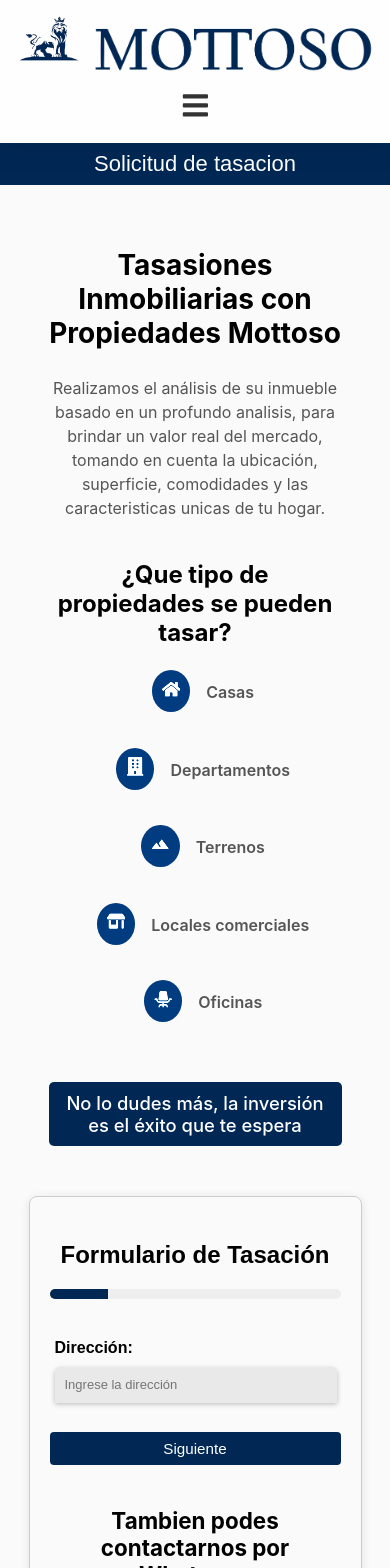
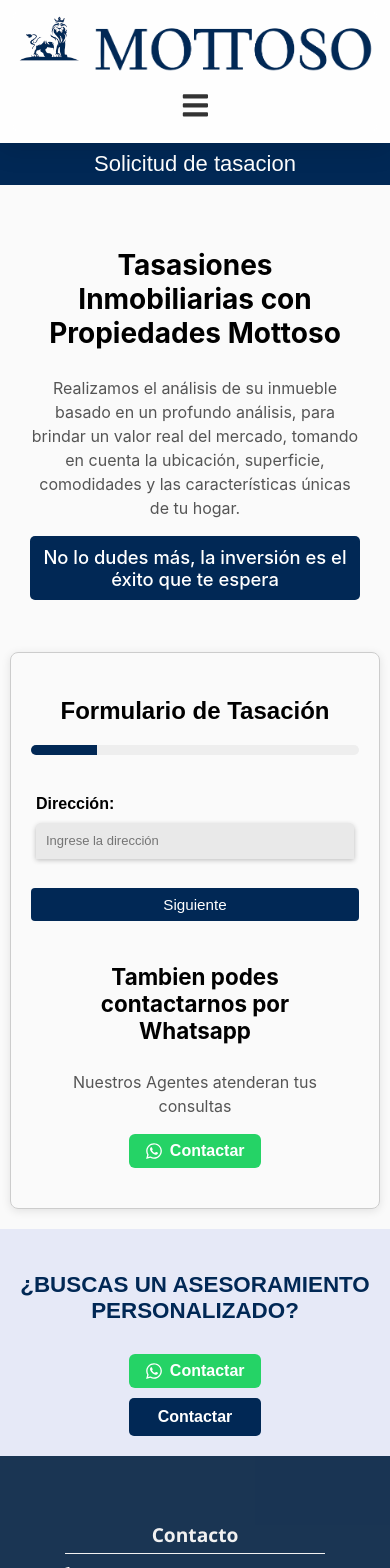
Before and after one commit to Eon-cloud-fgl/Mottosso--Real-Estate-Listings, a React (Vite) app: page /appraisals in a window 390 px wide. Shown: the top 1568 px of the page. Built offline with nearby package versions, Linux system fonts and the light colour scheme.

Commit message:
Actualizacion sobre el responsive de apprasals

```diff
--- a/src/pages/appraisals.jsx
+++ b/src/pages/appraisals.jsx
@@ -19,23 +19,32 @@ function Banner() {
     );
 }
 
+
 function Description() {
     return (
         <div className="ds-container">
             <h2>Tasasiones Inmobiliarias con Propiedades Mottoso</h2>
-            <p>Realizamos el análisis de su inmueble basado en un profundo analisis, para brindar un valor real del mercado, tomando en cuenta la ubicación, superficie, comodidades y las caracteristicas unicas de tu hogar.</p>
-            <h3>¿Que tipo de propiedades se pueden tasar?</h3>
-            <ul>
-                <li><span className="icon-descripcion"><FaHome/></span>Casas</li>
-                <li><span className="icon-descripcion"><FaBuilding/></span>Departamentos</li>
-                <li><span className="icon-descripcion"><MdLandscape/></span>Terrenos</li>
-                <li><span className="icon-descripcion"><FaShop/></span>Locales comerciales</li>
-                <li><span className="icon-descripcion"><PiOfficeChairFill/></span>Oficinas</li>
-            </ul>
+            <p>
+                Realizamos el análisis de su inmueble basado en un profundo análisis, para brindar un valor real del mercado, tomando en cuenta la ubicación, superficie, comodidades y las características únicas de tu hogar.
+            </p>
+
+            {/* Invisible en responsive*/}
+            <div className="property-types">
+                <h3>¿Qué tipo de propiedades se pueden tasar?</h3>
+                <ul>
+                    <li><span className="icon-descripcion"><FaHome /></span>Casas</li>
+                    <li><span className="icon-descripcion"><FaBuilding /></span>Departamentos</li>
+                    <li><span className="icon-descripcion"><MdLandscape /></span>Terrenos</li>
+                    <li><span className="icon-descripcion"><FaShop /></span>Locales comerciales</li>
+                    <li><span className="icon-descripcion"><PiOfficeChairFill /></span>Oficinas</li>
+                </ul>
+            </div>
+
             <span>No lo dudes más, la inversión es el éxito que te espera</span>
         </div>
-    )
+    );
 }
+
 
 
 function Form() {
--- a/src/styles/appraisals.css
+++ b/src/styles/appraisals.css
@@ -428,3 +428,22 @@ textarea {
     font-size: 1.4rem;
   }
 }
+
+/*Responsive iphone 12 pro*/
+@media screen and (max-width: 400px) {
+  /* Oculta solo el bloque de tipos de propiedad */
+  .property-types {
+    display: none !important;
+  }
+
+  /* Acomoda el layout en columnas */
+  .flex-wrapper {
+    flex-direction: column;
+    gap: 2rem;
+  }
+
+  .ds-container,
+  .form-container {
+    width: 100%;
+  }
+}
```
